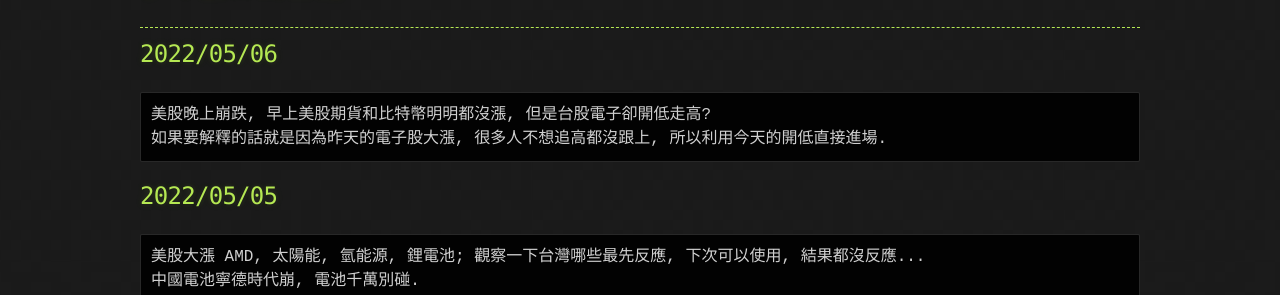
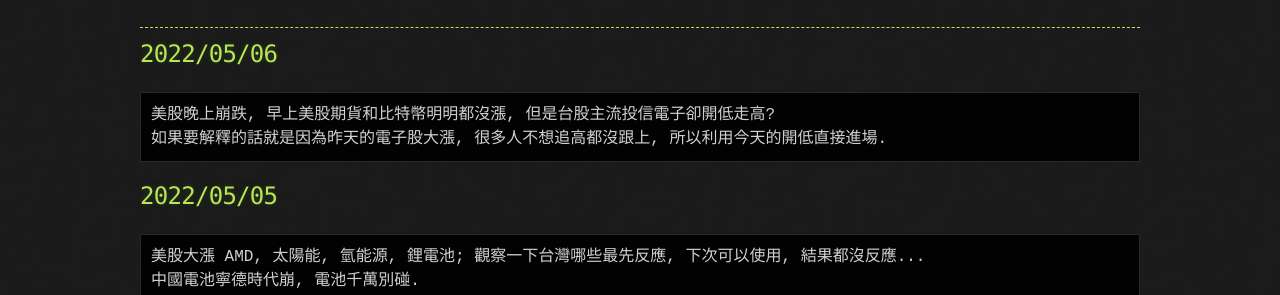
Before and after one commit to lepg5487/Stock_God, a Jekyll site: the page built from index.md, in a window 1280 px wide and 900 px high. Shown: the part 271-566 px from the top of the window. Built offline with Jekyll 4.4.1, drawn with Linux system fonts in a browser that asks for light colours; our own code applies the rules of GitHub Pages for plain Markdown files.

Commit message:
Update index.md

````diff
--- a/index.md
+++ b/index.md
@@ -8,7 +8,7 @@ layout: testlayouts
 
 ## 2022/05/06
 ```
-美股晚上崩跌, 早上美股期貨和比特幣明明都沒漲, 但是台股電子卻開低走高?
+美股晚上崩跌, 早上美股期貨和比特幣明明都沒漲, 但是台股主流投信電子卻開低走高?
 如果要解釋的話就是因為昨天的電子股大漲, 很多人不想追高都沒跟上, 所以利用今天的開低直接進場.
 ```
 
````
